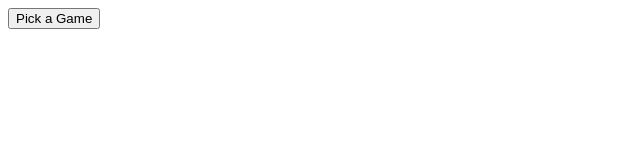
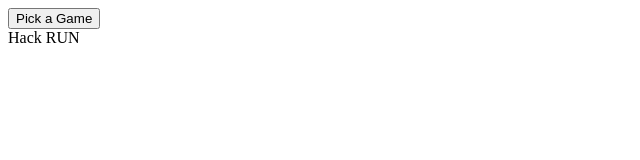
Before and after one commit to NaimoByte/GameButton, a plain HTML site: page index.html in a window 1280 px wide. Both pictures are taken after a click on the button "Pick a Game". Shown: the full height of the page, 0-640 px from the left. Drawn offline with nearby package versions, Linux system fonts and the light colour scheme.

Commit message:
Basicly works

```diff
--- a/index.html
+++ b/index.html
@@ -6,14 +6,34 @@
   <body>
 
     <button id="generate-button"> Pick a Game </button>
-    <span id="output"></span>
+    <div id="output"></div>
 
 
     <script src="https://ajax.googleapis.com/ajax/libs/jquery/3.2.1/jquery.min.js"></script>
     <script>
 
+      function getGamesList() {
+        return new Promise(function(resolve, reject) {
+          $.get('./ListOfGames.txt', function(data) {
+            var games = data.split('\n');
+            resolve(games);
+          })
+        });
+      }
+
+      function pick(items) {
+        var index = Math.floor(Math.random() * items.length);
+        var game = items[index];
+        return game;
+      }
+
       function generate() {
         console.log('picking game');
+        getGamesList().then( function(games) {
+          var game = pick(games);
+          console.log(game);
+          $('#output').text(game);
+        });
       }
 
       $(document).ready(function() {
```
